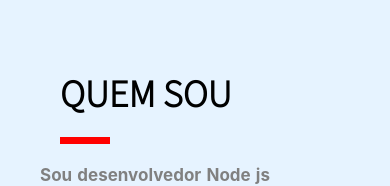
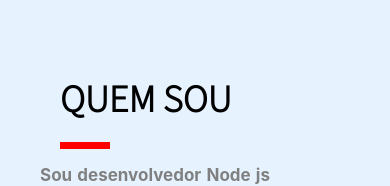
Before and after one commit to GustavoFSProg/porrtfolio, a React (Create React App) app: page / in a window 390 px wide. Shown: the part 665-851 px from the top of the page. Built offline with nearby package versions, Linux system fonts and the light colour scheme.

Commit message:
finalmobile

```diff
--- a/src/pages/Home/style.js
+++ b/src/pages/Home/style.js
@@ -111,7 +111,7 @@ export const TitleSou = styled.h1`
   font-family: 'Source Sans Pro', sans-serif;
   color: black;
   margin-left: 60px;
-  margin-top: -50px;
+  margin-top: -40px;
   width: 780px;
 
   /* @media screen and (max-width: 700px) {
```
